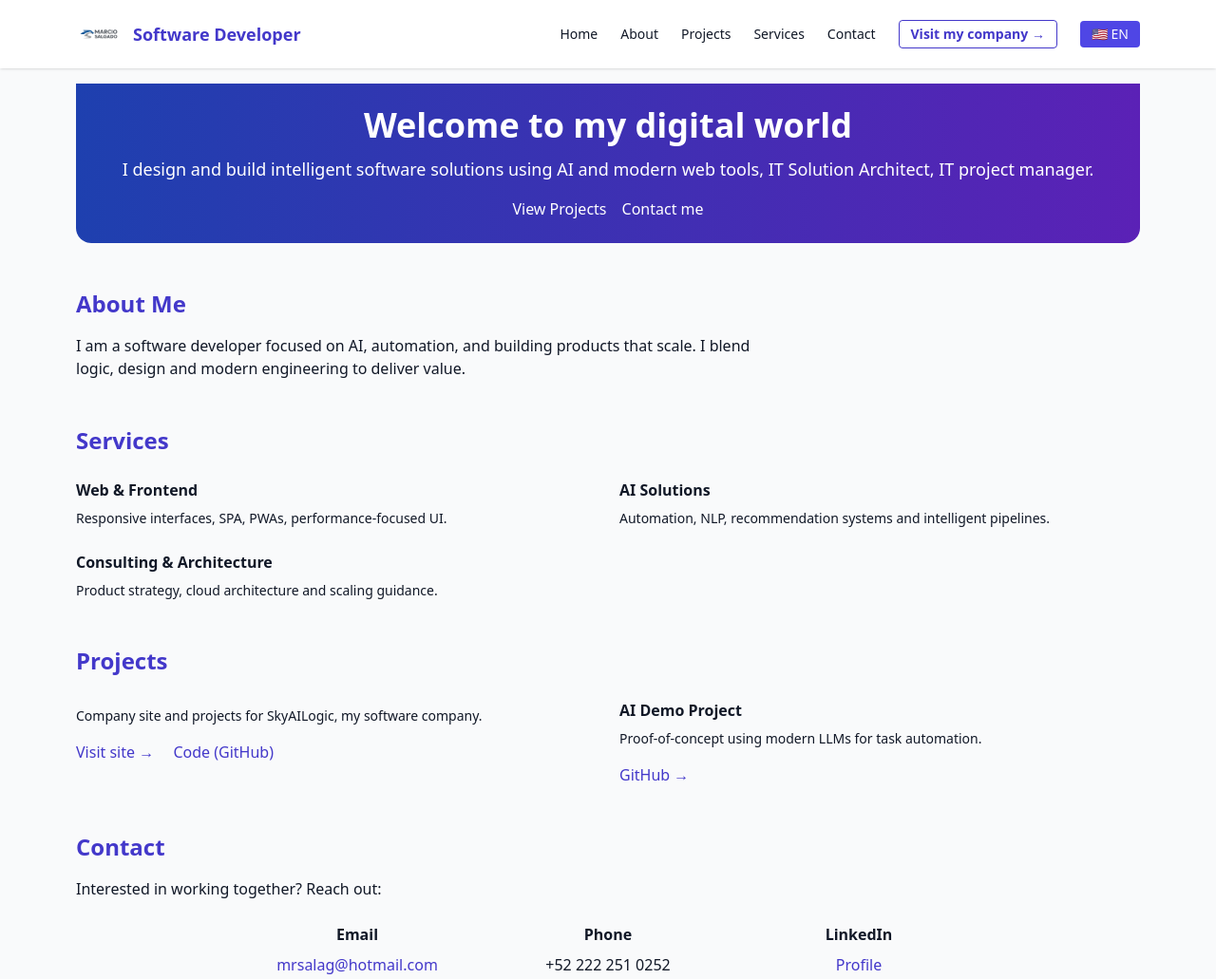
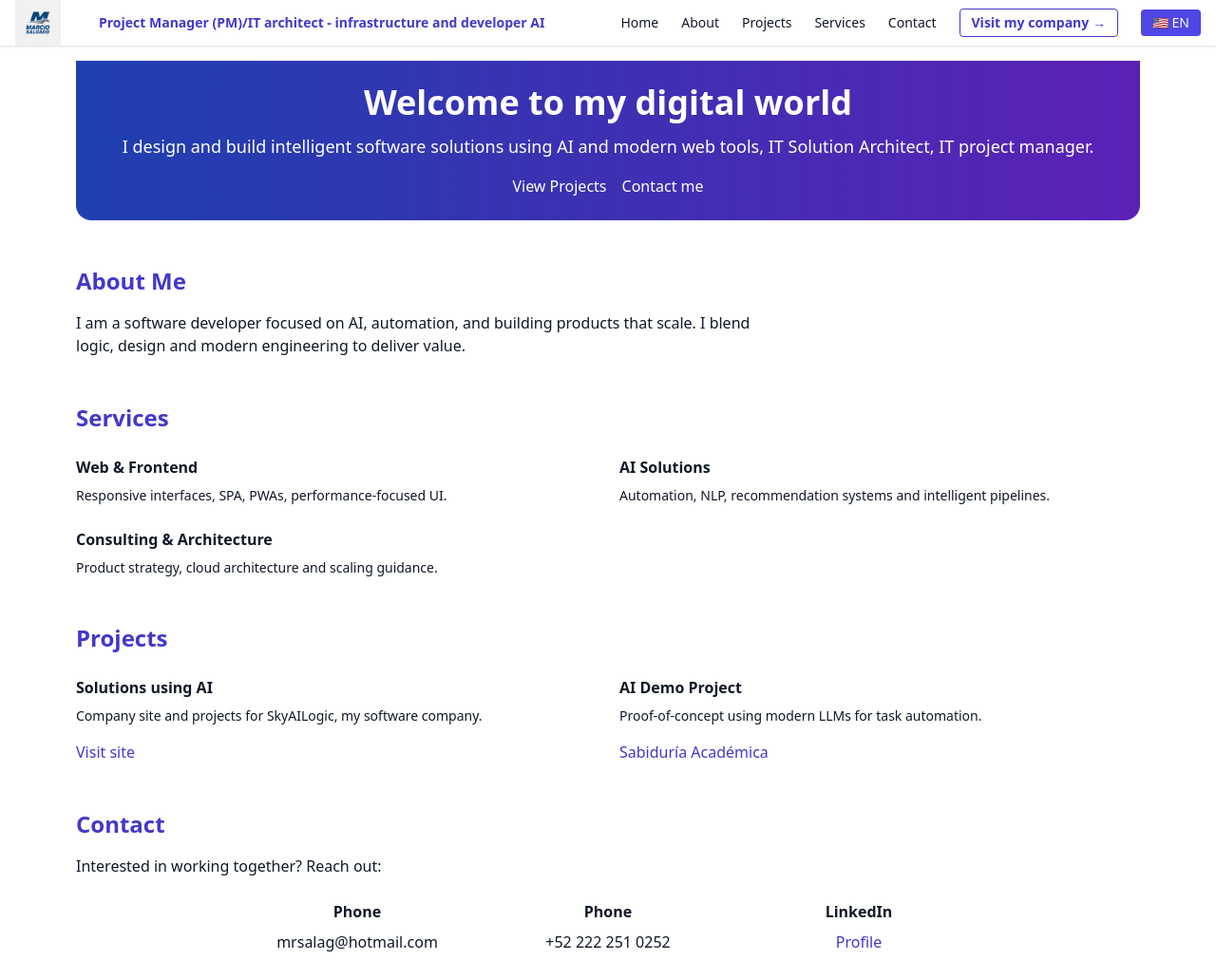
Before and after one commit to mrsalag1967/mrsalag1967.github.io, a plain HTML site: page index.html in a window 1280 px wide. Shown: the top 1031 px of the page at 95% size. Drawn offline with nearby package versions, Linux system fonts and the light colour scheme.

```diff
--- a/index.html
+++ b/index.html
@@ -12,20 +12,19 @@
     .card { @apply bg-white rounded-lg shadow p-6; }
   </style>
 </head>
-<body class="bg-gray-50 text-gray-900">
+<body class="bg-gray-20 text-gray-900">
 
   <!-- Header -->
-  <header class="bg-white shadow sticky top-0 z-50">
-    <div class="max-w-6xl mx-auto px-4 py-3 flex items-center justify-between">
-      <div class="flex items-center space-x-3">
+ <header class="bg-white shadow sticky top-0 z-50">
+    <div class="max-w-6x1 mx-auto px-4 py-30 flex items-center justify-between">
+      <div class="flex items-center space-x-10">
         <!-- Logo image (transparent background) -->
-        <img src="logo-marcio.png" alt="Marcio Salgado logo" class="w-12 h-12 object-contain">
+        <img src="logo_marcio.png" alt="Logo Marcio Salgado" class="w-12 h-12 object-contain">
         <div>
-          <div class="text-lg font-bold text-indigo-700">Software Developer</div>
+          <div class="text-sm font-bold text-indigo-700">Project Manager (PM)/IT architect - infrastructure and developer AI</div>
           <div class="text-sm text-gray-500"></div>
         </div>
       </div>
-
       <nav class="hidden md:flex items-center space-x-6">
         <a href="#home" class="text-sm font-medium hover:text-indigo-600">Home</a>
         <a href="#about" class="text-sm font-medium hover:text-indigo-600">About</a>
@@ -116,13 +115,12 @@
       <h3 class="text-2xl font-bold text-indigo-700 text-left lang" data-en="Projects" data-es="Proyectos">Projects</h3>
       <div class="grid md:grid-cols-2 gap-6 mt-6">
         <article class="card">
-
+          <h4 class="font-semibold">Solutions using AI</h4>
           <p class="mt-2 text-sm lang" data-en="Company site and projects for SkyAILogic, my software company." data-es="Sitio y proyectos de SkyAILogic, mi empresa de software.">
             Company site and projects for SkyAILogic, my software company.
           </p>
           <div class="mt-4">
-            <a href="https://skyailogic.com" target="_blank" class="text-indigo-700 hover:underline">Visit site →</a>
-            <a href="https://github.com/mrsalag1967/skyailogic" target="_blank" class="ml-4 text-indigo-700 hover:underline">Code (GitHub)</a>
+            <a href="https://skyailogic.com" target="_blank" class="text-indigo-700 hover:underline">Visit site</a>
           </div>
         </article>
 
@@ -132,7 +130,7 @@
             Proof-of-concept using modern LLMs for task automation.
           </p>
           <div class="mt-4">
-            <a href="https://github.com/mrsalag1967" target="_blank" class="text-indigo-700 hover:underline">GitHub →</a>
+            <a href="https://www.skyailogic.com" target="_blank" class="text-indigo-700 hover:underline">Sabiduría Académica</a>
           </div>
         </article>
       </div>
@@ -145,8 +143,8 @@
 
       <div class="max-w-3xl mx-auto mt-6 grid md:grid-cols-3 gap-6 text-center">
         <div class="card">
-          <div class="font-semibold">Email</div>
-          <div class="mt-2"><a href="mailto:mrsalag@hotmail.com" class="text-indigo-700">mrsalag@hotmail.com</a></div>
+          <div class="font-semibold">Phone</div>
+          <div class="mt-2">mrsalag@hotmail.com</div>
         </div>
         <div class="card">
           <div class="font-semibold">Phone</div>
--- a/style.css
+++ b/style.css
@@ -0,0 +1,14 @@
+header {
+  display: flex;
+  align-items: center;
+  gap: 15px;
+  padding: 15px 30px;
+  background: linear-gradient(to right, #1a1a2e, #16213e);
+  color: white;
+}
+
+.logo {
+  width: 70px;
+  height: auto;
+  filter: drop-shadow(0 0 5px rgba(0, 0, 0, 0.4));
+}
```
Also changed, not shown: logo_marcio.png (added).
